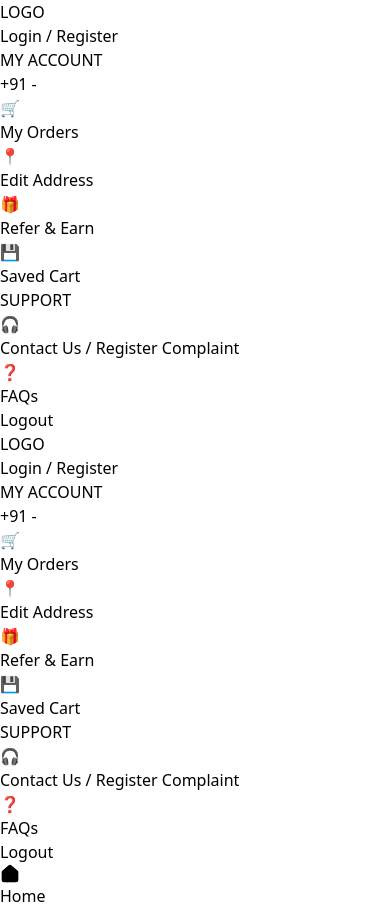
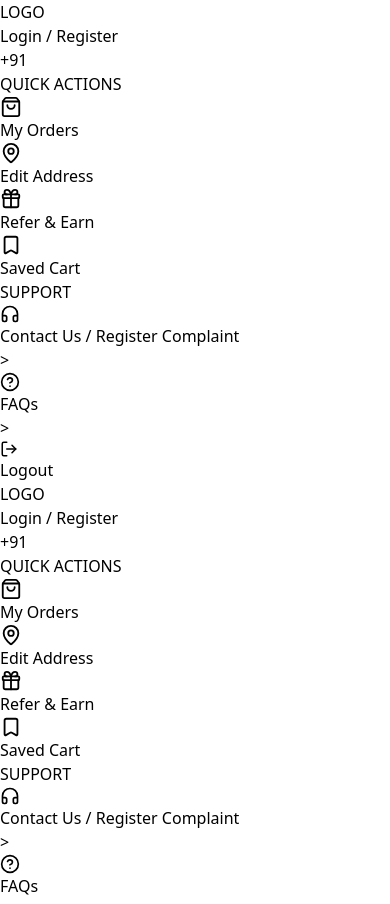
Before and after one commit to pragati111/my_project, a React (Vite) app: page /account in a window 390 px wide. Shown: the top 904 px of the page. Built offline with nearby package versions, Linux system fonts and the light colour scheme.

Commit message:
AccountPage is looking premium and mobile view fixed for all

```diff
--- a/src/components/AccountPage.jsx
+++ b/src/components/AccountPage.jsx
@@ -1,6 +1,15 @@
 import TopHeader from "../components/TopHeader";
 import { useAuth } from "./AuthContext";
 import { useNavigate } from "react-router-dom";
+import {
+  ShoppingBag,
+  MapPin,
+  Gift,
+  Bookmark,
+  Headphones,
+  HelpCircle,
+  LogOut,
+} from "lucide-react";
 
 export default function AccountPage() {
   const { user, logout } = useAuth();
@@ -10,81 +19,97 @@ export default function AccountPage() {
     <>
       <TopHeader />
 
-      <div className="pt-20 px-4 md:px-8">
+      <div className="pt-20 mt-8 px-4 md:px-10 bg-gray-100 min-h-screen">
 
-        {/* Heading */}
-        <h2 className="text-xl font-bold text-center">MY ACCOUNT</h2>
+        {/* PROFILE CARD */}
+        <div className="bg-white rounded-2xl shadow-sm p-6 flex items-center gap-4">
 
-        {/* Profile */}
-        <div className="mt-6 flex flex-col items-center">
-          <div className="w-14 h-14 rounded-full border flex items-center justify-center text-lg font-semibold">
-            {user?.name[0]}
+          <div className="w-14 h-14 rounded-full bg-gradient-to-r from-blue-500 to-indigo-500 text-white flex items-center justify-center text-lg font-semibold shadow">
+            {user?.name?.[0]}
           </div>
 
-          <h3 className="mt-2 font-semibold text-blue-600">
-            {user?.name}
-          </h3>
-
-          <p className="text-sm text-gray-500">
-            +91 - {user?.mobile}
-          </p>
-        </div>
-
-        {/* Actions Grid */}
-        <div className="mt-10 grid grid-cols-2 md:grid-cols-4 gap-6 text-center">
-
-          <div className="cursor-pointer">
-            <div className="text-2xl">🛒</div>
-            <p className="mt-2 text-sm">My Orders</p>
-          </div>
-
-          <div className="cursor-pointer">
-            <div className="text-2xl">📍</div>
-            <p className="mt-2 text-sm">Edit Address</p>
-          </div>
-
-          <div className="cursor-pointer">
-            <div className="text-2xl">🎁</div>
-            <p className="mt-2 text-sm">Refer & Earn</p>
-          </div>
-
-          <div className="cursor-pointer">
-            <div className="text-2xl">💾</div>
-            <p className="mt-2 text-sm">Saved Cart</p>
+          <div>
+            <h3 className="font-semibold text-lg">{user?.name}</h3>
+            <p className="text-sm text-gray-500">+91 {user?.mobile}</p>
           </div>
 
         </div>
 
-        {/* SUPPORT SECTION */}
-        <div className="mt-12 text-center">
-          <h3 className="text-blue-600 font-semibold">SUPPORT</h3>
+        {/* QUICK ACTIONS */}
+        <div className="mt-6 bg-white rounded-2xl shadow-sm p-5">
 
-          <div className="mt-6 grid grid-cols-2 gap-6">
+          <h3 className="text-sm text-gray-500 mb-4">QUICK ACTIONS</h3>
 
-            <div className="cursor-pointer">
-              <div className="text-2xl">🎧</div>
-              <p className="mt-2 text-sm">
-                Contact Us / Register Complaint
-              </p>
+          <div className="grid grid-cols-2 md:grid-cols-4 gap-6 text-center">
+
+            <div className="group cursor-pointer">
+              <div className="mx-auto w-12 h-12 rounded-xl bg-blue-50 flex items-center justify-center group-hover:bg-blue-100 transition">
+                <ShoppingBag size={22} />
+              </div>
+              <p className="mt-2 text-sm">My Orders</p>
             </div>
 
-            <div className="cursor-pointer">
-              <div className="text-2xl">❓</div>
-              <p className="mt-2 text-sm">FAQs</p>
+            <div className="group cursor-pointer">
+              <div className="mx-auto w-12 h-12 rounded-xl bg-green-50 flex items-center justify-center group-hover:bg-green-100 transition">
+                <MapPin size={22} />
+              </div>
+              <p className="mt-2 text-sm">Edit Address</p>
+            </div>
+
+            <div className="group cursor-pointer">
+              <div className="mx-auto w-12 h-12 rounded-xl bg-pink-50 flex items-center justify-center group-hover:bg-pink-100 transition">
+                <Gift size={22} />
+              </div>
+              <p className="mt-2 text-sm">Refer & Earn</p>
+            </div>
+
+            <div className="group cursor-pointer">
+              <div className="mx-auto w-12 h-12 rounded-xl bg-yellow-50 flex items-center justify-center group-hover:bg-yellow-100 transition">
+                <Bookmark size={22} />
+              </div>
+              <p className="mt-2 text-sm">Saved Cart</p>
             </div>
 
           </div>
         </div>
 
-        {/* LOGOUT BUTTON */}
-        <div className="mt-12 flex justify-center">
+
+        {/* SUPPORT SECTION */}
+        <div className="mt-6 bg-white rounded-2xl shadow-sm p-5">
+
+          <h3 className="text-sm text-gray-500 mb-4">SUPPORT</h3>
+
+          <div className="space-y-3">
+
+            <div className="flex items-center justify-between p-3 rounded-lg hover:bg-gray-50 cursor-pointer transition">
+              <div className="flex items-center gap-3">
+                <Headphones size={20} />
+                <span className="text-sm">Contact Us / Register Complaint</span>
+              </div>
+              <span>{">"}</span>
+            </div>
+
+            <div className="flex items-center justify-between p-3 rounded-lg hover:bg-gray-50 cursor-pointer transition">
+              <div className="flex items-center gap-3">
+                <HelpCircle size={20} />
+                <span className="text-sm">FAQs</span>
+              </div>
+              <span>{">"}</span>
+            </div>
+
+          </div>
+        </div>
+
+        {/* LOGOUT */}
+        <div className="mt-8 flex justify-center">
           <button
             onClick={() => {
               logout();
               navigate("/");
             }}
-            className="border px-6 py-2 rounded-lg text-red-500 hover:bg-red-50 transition"
+            className="flex items-center gap-2 text-red-500 border border-red-200 px-6 py-2 rounded-xl hover:bg-red-50 transition"
           >
+            <LogOut size={18} />
             Logout
           </button>
         </div>
--- a/src/components/AuthPage.jsx
+++ b/src/components/AuthPage.jsx
@@ -83,7 +83,7 @@ export default function AuthPage() {
                     className="flex-1 px-3 py-2 outline-none text-sm"
                   />
 
-                  <button className="px-3 text-sm text-gray-500">
+                  <button className="px-3 text-sm text-gray-500 md:text-xs">
                     Resend
                   </button>
                 </div>
@@ -135,7 +135,7 @@ export default function AuthPage() {
             <h3 className="text-center mb-3 font-medium">
               Our Milestones
             </h3>
-            <div className="border rounded-lg divide-y bg-white">
+            <div className="border rounded-lg divide-y bg-white pb-20">
               <div className="p-3">58 Lakh+ Products Delivered</div>
               <div className="p-3">57321+ Google Reviews</div>
             </div>
--- a/src/components/ProductDisplay.jsx
+++ b/src/components/ProductDisplay.jsx
@@ -528,7 +528,8 @@ export default function ProductDisplay() {
 
       {/* MOBILE LAYOUT */}
       <div className="block md:hidden">
-        <div className="pt-4 px-4 pb-32">
+        <TopHeader />
+        <div className="pt-20 px-4 pb-32">
           {/* MAIN IMAGE */}
           <div className="relative w-full h-[300px] bg-white border rounded flex items-center justify-center mb-4">
             <button
```
